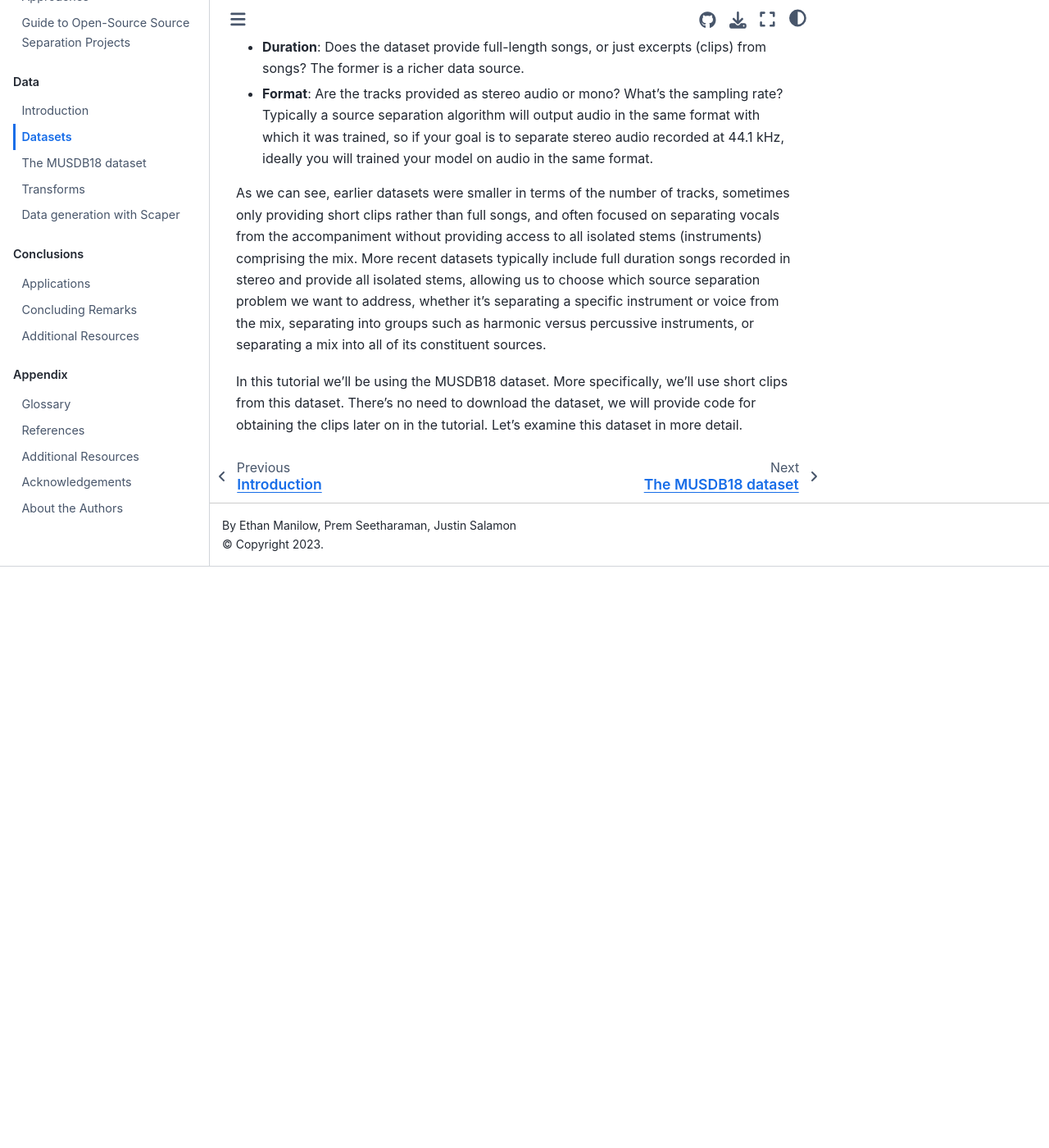
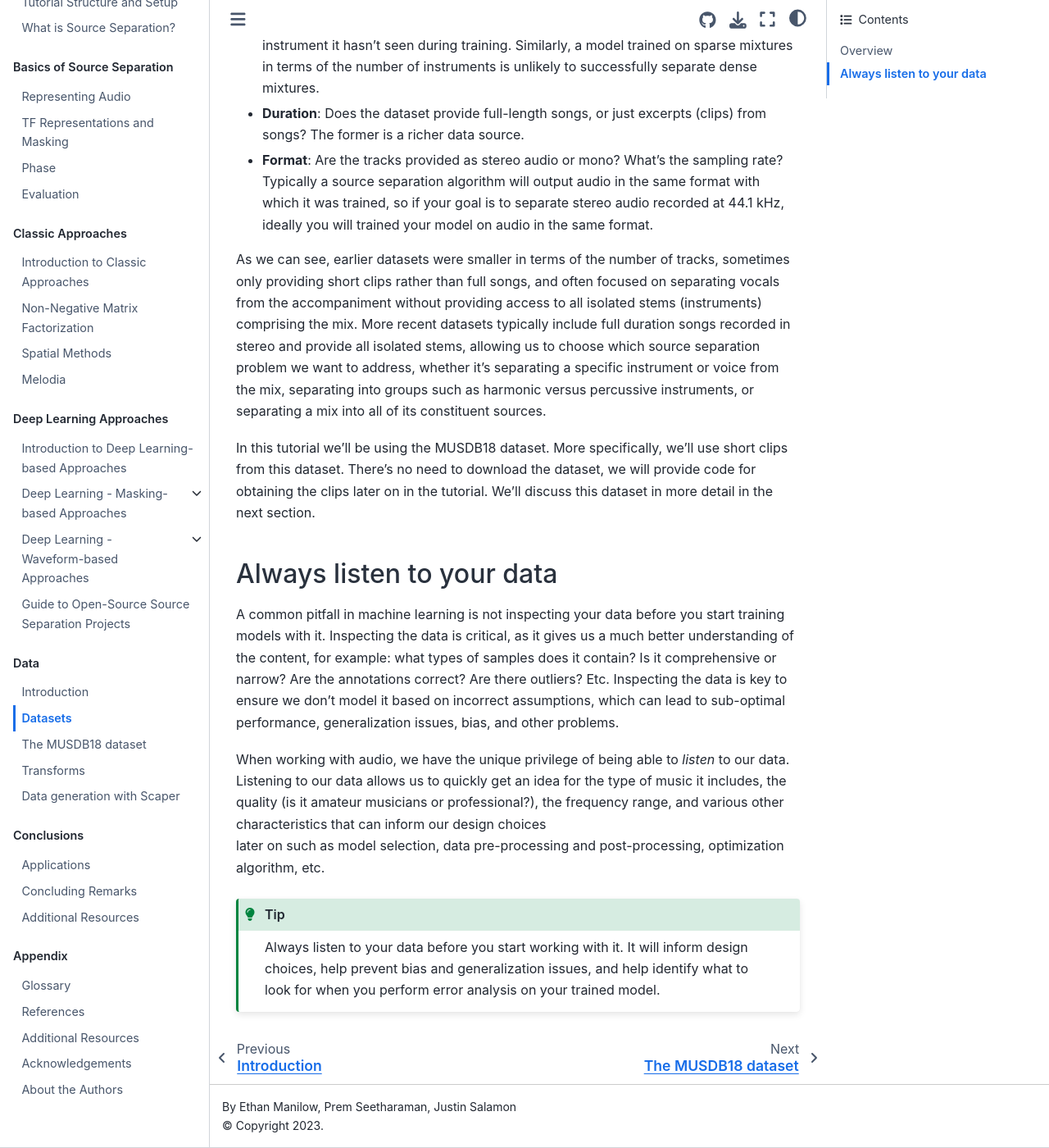
Before and after one commit to source-separation/tutorial, a Jupyter Book: the page built from book/data/datasets.md, in a window 1280 px wide and 1400 px high, scrolled down 1189 px. Shown: the whole window at 82% size. Built offline with Jupyter Book 1.0.4 settings and Sphinx 7.4.7 and the Sphinx Book theme 1.1.4, drawn with Linux system fonts in a browser that asks for light colours; pages that are not in the unit, such as notebooks, are missing from menus; before the commit the page ends 1880 px from its top, so only the background shows below that.

Commit message:
Listen to your data

````diff
--- a/book/data/datasets.md
+++ b/book/data/datasets.md
@@ -1,7 +1,7 @@
 (data:datasets)=
-Datasets
-========
+# Datasets
 
+## Overview
 Here's a quick overview of existing datasets for Music Source Separation:
 
 | **Dataset** | **Year** | **Genre** | **Instrument categories** | **Tracks** | **Avgerage duration (s)** | **Full songs** | **Stereo** |
@@ -38,4 +38,21 @@ separating a specific instrument or voice from the mix, separating into groups s
 its constituent sources.
 
 In this tutorial we'll be using the MUSDB18 dataset. More specifically, we'll use short clips from this dataset. There's no need to download the dataset, we will provide
-code for obtaining the clips later on in the tutorial. Let's examine this dataset in more detail.
+code for obtaining the clips later on in the tutorial. We'll discuss this dataset in more detail in the next section.
+
+
+## Always listen to your data
+
+A common pitfall in machine learning is not inspecting your data before you start training models with it. Inspecting the data is critical, as it gives us
+a much better understanding of the content, for example: what types of samples does it contain? Is it comprehensive or narrow? Are the annotations correct?
+Are there outliers? Etc. Inspecting the data is key to ensure we don't model it based on incorrect assumptions, which can lead to sub-optimal performance,
+generalization issues, bias, and other problems.
+
+When working with audio, we have the unique privilege of being able to *listen* to our data. Listening to our data allows us to quickly get an idea for the type
+of music it includes, the quality (is it amateur musicians or professional?), the frequency range, and various other characteristics that can inform our design choices
+later on such as model selection, data pre-processing and post-processing, optimization algorithm, etc.
+
+```{tip}
+Always listen to your data before you start working with it. It will inform design choices, help prevent bias and generalization issues, and help identify what
+to look for when you perform error analysis on your trained model.
+```
````
